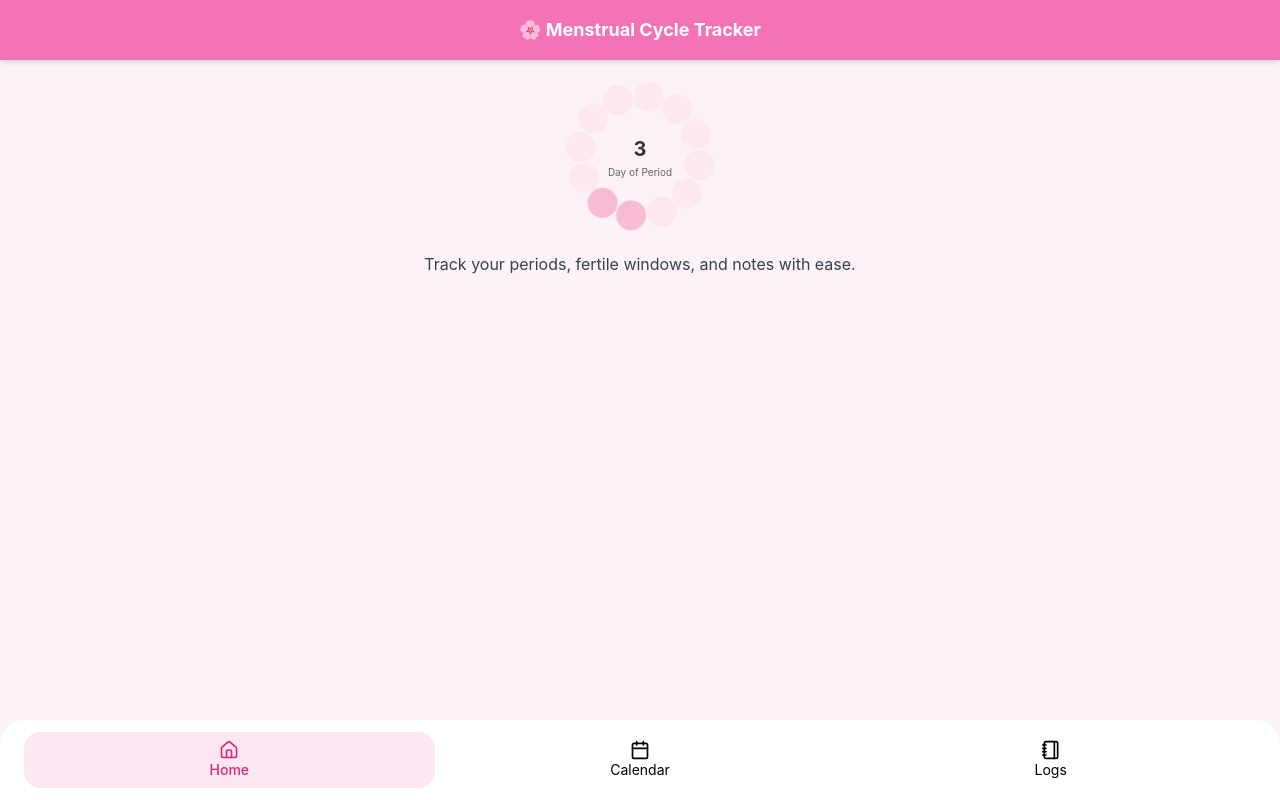
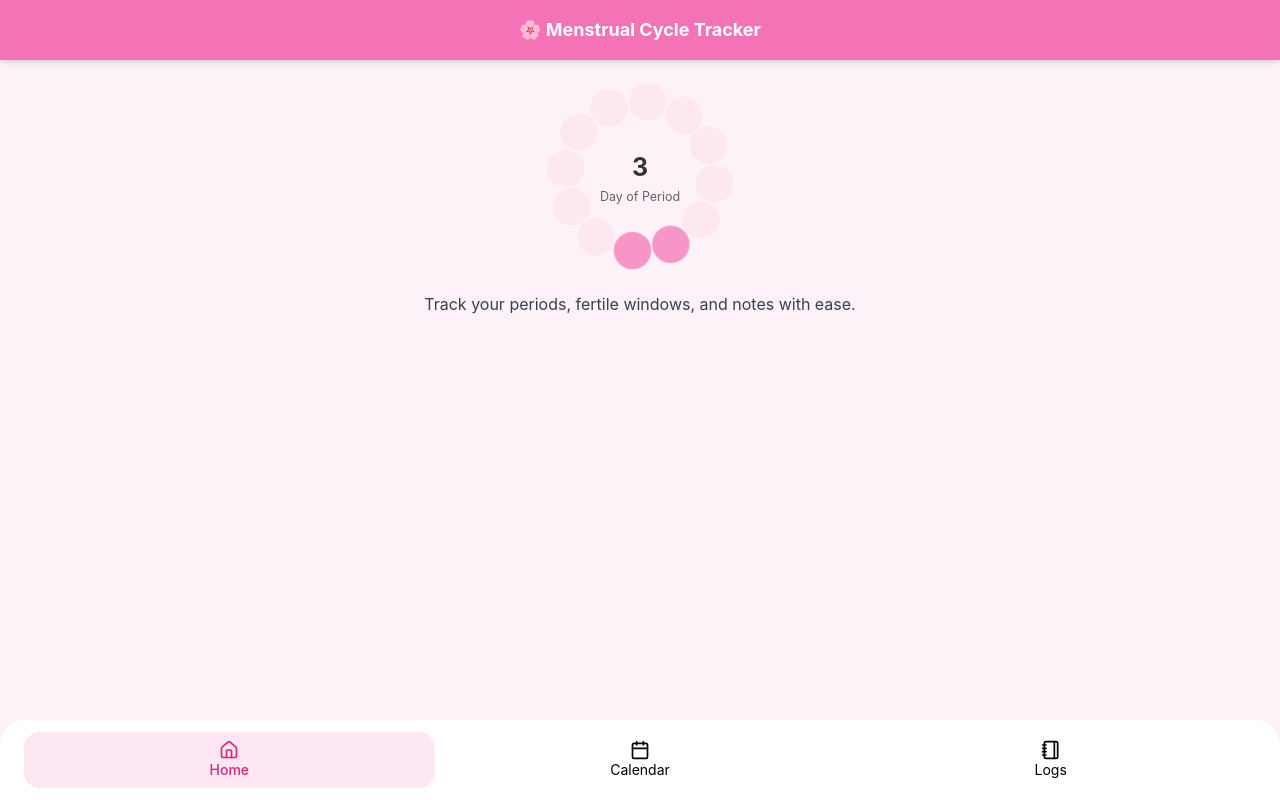
Before and after one commit to aminuastroboy/project-mct, a React (Create React App) app: page / in a window 1280 px wide. Built offline with nearby package versions, Linux system fonts and the light colour scheme.

Commit message:
Update FlowerRing.js

```diff
--- a/src/FlowerRing.js
+++ b/src/FlowerRing.js
@@ -1,4 +1,3 @@
-import React from "react";
 import { motion } from "framer-motion";
 
 export default function FlowerRing({ dayOfPeriod, totalDays }) {
@@ -7,10 +6,10 @@ export default function FlowerRing({ dayOfPeriod, totalDays }) {
   const angleStep = (2 * Math.PI) / petals;
 
   return (
-    <svg width="160" height="160" viewBox="0 0 160 160" className="mx-auto">
+    <svg width="200" height="200" viewBox="0 0 160 160" className="mx-auto">
       <motion.g
         animate={{ rotate: 360 }}
-        transition={{ repeat: Infinity, duration: 20, ease: "linear" }}
+        transition={{ repeat: Infinity, duration: 30, ease: "linear" }}
         style={{ transformOrigin: "80px 80px" }}
       >
         {[...Array(petals)].map((_, i) => {
@@ -24,7 +23,7 @@ export default function FlowerRing({ dayOfPeriod, totalDays }) {
               cx={cx}
               cy={cy}
               r={15}
-              fill={active ? "#f4a6c6" : "#fde8ef"}
+              fill={active ? "#f472b6" : "#fde8ef"}
               className={active ? "animate-pulse" : ""}
             />
           );
```
